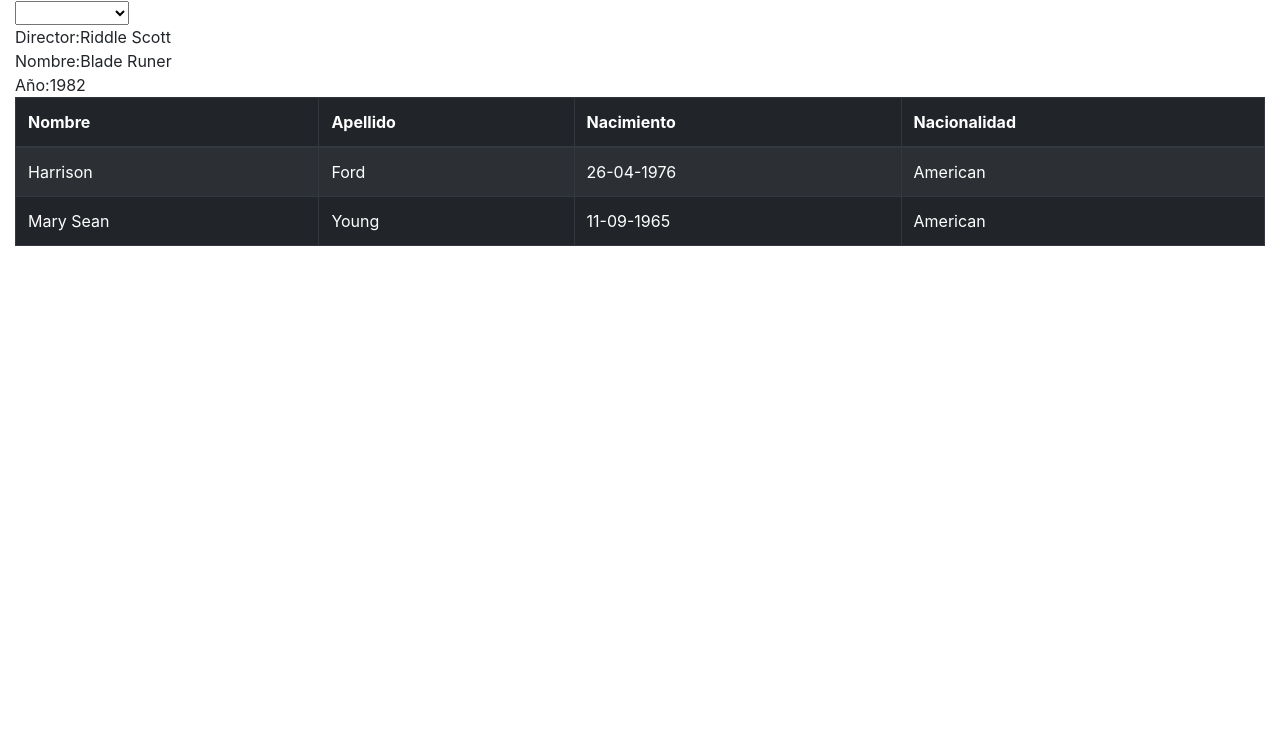
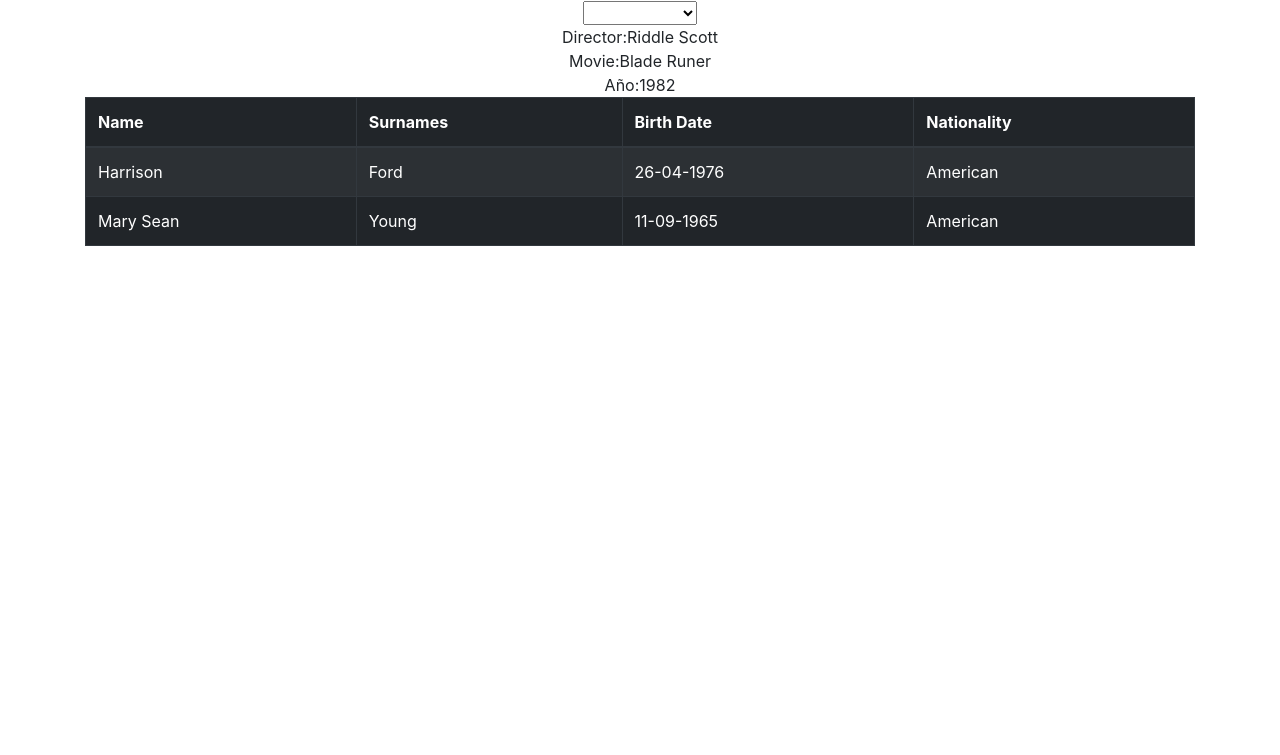
Before and after one commit to valsamiq/P02ServicesB, a website: page public_html/index.html in a window 1280 px wide. Shown: the part 45-800 px from the top of the page. Drawn offline with nearby package versions, Linux system fonts and the light colour scheme.

Commit message:
Solved IndexCosas extras

```diff
--- a/public_html/index.html
+++ b/public_html/index.html
@@ -16,11 +16,11 @@
         <title>Principal</title>
     </head>
     <body ng-app="myApp" ng-controller="MuestraPeliculas">
-        <div class="container-fluid">
-            <h2 align="center">Lista</h2>
+        <div class="container">
+            <h2 align="center">Movie-List</h2>
             <div class="row">
                 <div class="col-lg-12">
-                    <div>
+                    <div align="center">
                         <select ng-model="numPeli">
                             <option ng-repeat="peli in peliculasController track by $index"
                                     value="{{$index}}">
@@ -28,25 +28,25 @@
                             </option>
                         </select>
                         <div>
-                            Director:{{peliculaController[2]}}<br/>
-                            Nombre:{{peliculaController[1]}}<br/>
-                            Año:{{peliculaController[3]}}
+                            Director:{{peliculasController[numPeli][2]}}<br/>
+                            Movie:{{peliculasController[numPeli][1]}}<br/>
+                            Año:{{peliculasController[numPeli][3]}}
                         </div>
                     </div>
                     <table class="table table-dark table-striped">
                         <thead>
                             <tr>
                                 <th>
-                                    Nombre
+                                    Name
                                 </th>
                                 <th>
-                                    Apellido
+                                    Surnames
                                 </th>
                                 <th>
-                                    Nacimiento
+                                    Birth Date
                                 </th>
                                 <th>
-                                    Nacionalidad
+                                    Nationality
                                 </th>
                             </tr>
                         </thead>
@@ -63,56 +63,5 @@
                 </div>
             </div>
         </div>
-
-
-
-        <!--
-        {{actoresController}}
-        <div ng-controller="MuestraPeliculas">
-            <table>
-                <tr>
-                    <td>---Nombre---</td>
-                    <td>---Apellido---</td>
-                </tr>
-                <tr ng-repeat="actor in actoresController track by $index">
-                    <td>{{actor[0]}}</td>
-                    <td>{{actor[1]}}</td>
-                </tr>
-            </table>
-        </div>
-        <br/>
-        <br/>
-        <h2>Info por Pelicula:</h2>
-        <br/>
-        <table>
-            <tr>
-                <td>
-                    Nombre de la pelicula:
-                    <select ng-model="numPeli">
-                        <option ng-repeat="peli in peliculasController track by $index"
-                                value="{{$index}}">
-                            {{peli[1]}}
-                        </option>
-                    </select>
-                </td>
-            </tr>
-            <tr>
-                <td>
-                    {{peliculasController[numPeli][0]}}
-                </td>
-            </tr>
-        </table>
-        <br/>
-        <br/>
-
-        <table>
-            <tr ng-repeat="actor in peliculaController[0] track by $index">
-                <!-- Indica que sols recorre la posició 0, que es un array
-                <td>{{actor[0]}}</td>
-                <td>{{actor[1]}}</td>
-            </tr>
-        </table>
-        <br/>
-        <br/>-->
     </body>
 </html>
```
